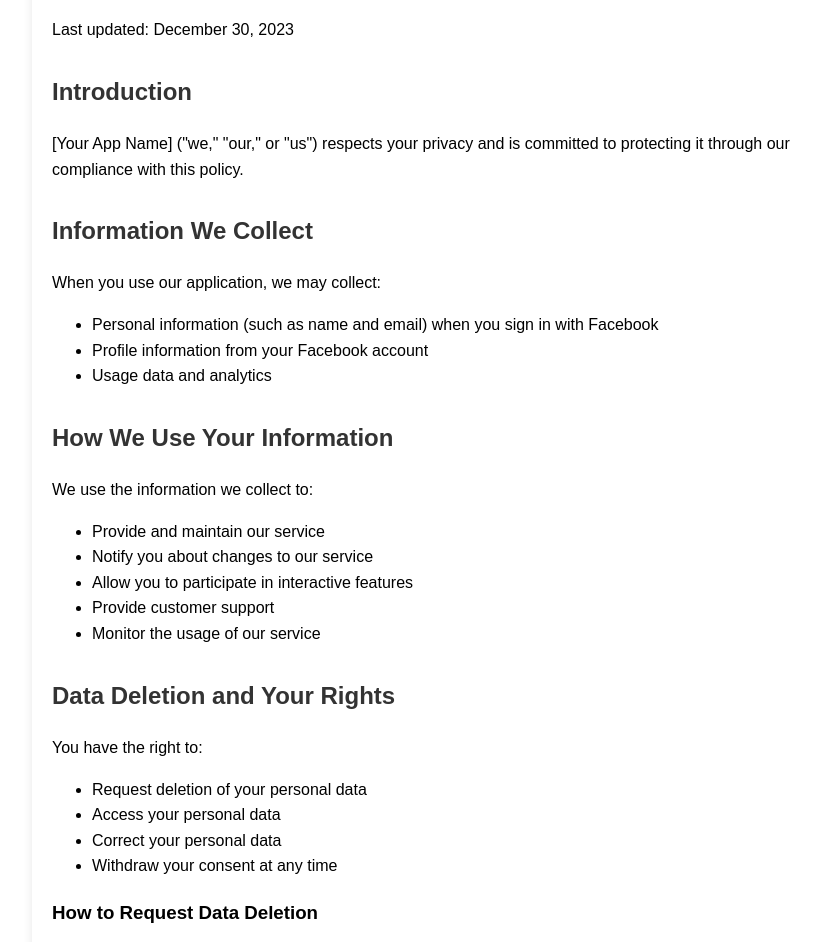
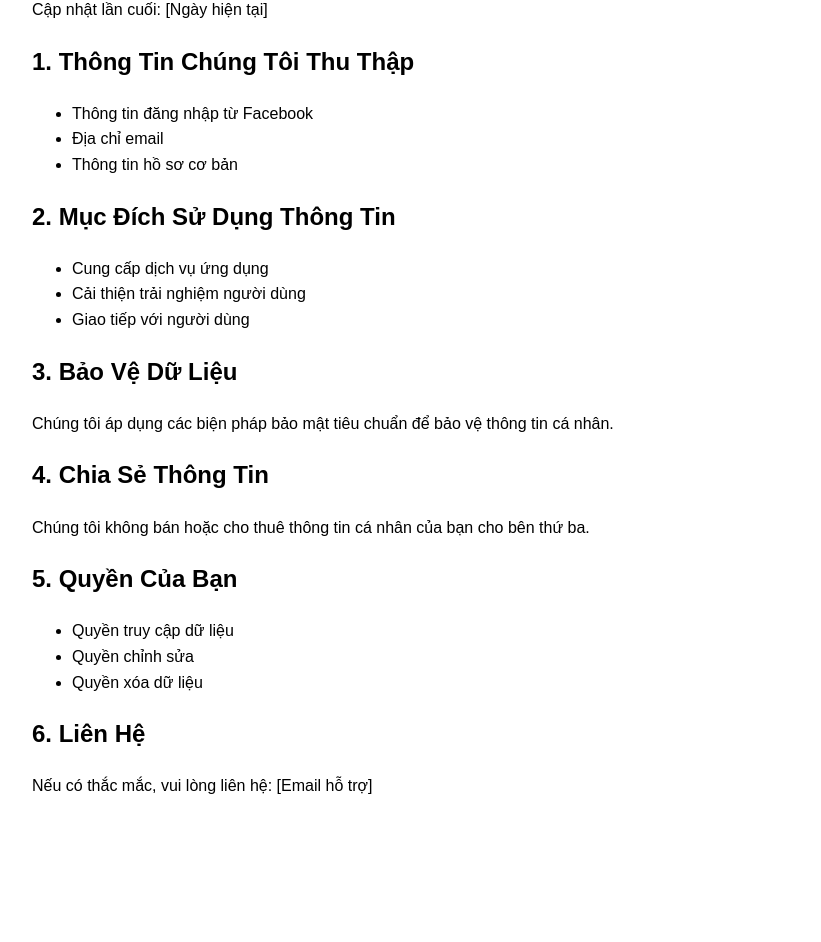
Before and after one commit to NguyenHoangAnh411/privacy-policy, a plain HTML site: page index.html in a window 1280 px wide. Shown: the part 117-1059 px from the top of the page, without its empty margins (208-1029 px from the left). After the commit the page ends 952 px from the top, so only its background shows below. Drawn offline with Linux system fonts and the light colour scheme.

Commit message:
Update index.html

```diff
--- a/index.html
+++ b/index.html
@@ -1,9 +1,8 @@
 <!DOCTYPE html>
-<html lang="en">
+<html lang="vi">
 <head>
     <meta charset="UTF-8">
-    <meta name="viewport" content="width=device-width, initial-scale=1.0">
-    <title>Privacy Policy</title>
+    <title>Chính sách Quyền Riêng Tư</title>
     <style>
         body {
             font-family: Arial, sans-serif;
@@ -12,97 +11,41 @@
             margin: 0 auto;
             padding: 20px;
         }
-        h1, h2 {
-            color: #333;
-        }
-        h1 {
-            text-align: center;
-        }
-        h2 {
-            margin-top: 30px;
-        }
-        .container {
-            background-color: #fff;
-            padding: 20px;
-            border-radius: 8px;
-            box-shadow: 0 0 10px rgba(0,0,0,0.1);
-        }
     </style>
 </head>
 <body>
-    <div class="container">
-        <h1>Privacy Policy</h1>
-        <p>Last updated: December 30, 2023</p>
+    <h1>Chính Sách Quyền Riêng Tư</h1>
 
-        <h2>Introduction</h2>
-        <p>[Your App Name] ("we," "our," or "us") respects your privacy and is committed to protecting it through our compliance with this policy.</p>
+    <p>Cập nhật lần cuối: [Ngày hiện tại]</p>
 
-        <h2>Information We Collect</h2>
-        <p>When you use our application, we may collect:</p>
-        <ul>
-            <li>Personal information (such as name and email) when you sign in with Facebook</li>
-            <li>Profile information from your Facebook account</li>
-            <li>Usage data and analytics</li>
-        </ul>
+    <h2>1. Thông Tin Chúng Tôi Thu Thập</h2>
+    <ul>
+        <li>Thông tin đăng nhập từ Facebook</li>
+        <li>Địa chỉ email</li>
+        <li>Thông tin hồ sơ cơ bản</li>
+    </ul>
 
-        <h2>How We Use Your Information</h2>
-        <p>We use the information we collect to:</p>
-        <ul>
-            <li>Provide and maintain our service</li>
-            <li>Notify you about changes to our service</li>
-            <li>Allow you to participate in interactive features</li>
-            <li>Provide customer support</li>
-            <li>Monitor the usage of our service</li>
-        </ul>
+    <h2>2. Mục Đích Sử Dụng Thông Tin</h2>
+    <ul>
+        <li>Cung cấp dịch vụ ứng dụng</li>
+        <li>Cải thiện trải nghiệm người dùng</li>
+        <li>Giao tiếp với người dùng</li>
+    </ul>
 
-        <h2>Data Deletion and Your Rights</h2>
-        <p>You have the right to:</p>
-        <ul>
-            <li>Request deletion of your personal data</li>
-            <li>Access your personal data</li>
-            <li>Correct your personal data</li>
-            <li>Withdraw your consent at any time</li>
-        </ul>
+    <h2>3. Bảo Vệ Dữ Liệu</h2>
+    <p>Chúng tôi áp dụng các biện pháp bảo mật tiêu chuẩn để bảo vệ thông tin cá nhân.</p>
 
-        <h3>How to Request Data Deletion</h3>
-        <p>You can request deletion of your data in the following ways:</p>
-        <ol>
-            <li>Through the app: Go to Settings > Privacy > Delete My Data</li>
-            <li>By email: Send a deletion request to [Your Email]</li>
-            <li>By contacting our support team</li>
-        </ol>
+    <h2>4. Chia Sẻ Thông Tin</h2>
+    <p>Chúng tôi không bán hoặc cho thuê thông tin cá nhân của bạn cho bên thứ ba.</p>
 
-        <h3>Data Deletion Process</h3>
-        <p>When you request data deletion:</p>
-        <ul>
-            <li>We will verify your identity</li>
-            <li>Delete your personal information within 30 days</li>
-            <li>Send you confirmation once deletion is complete</li>
-            <li>Remove your data from our backups within 90 days</li>
-        </ul>
+    <h2>5. Quyền Của Bạn</h2>
+    <ul>
+        <li>Quyền truy cập dữ liệu</li>
+        <li>Quyền chỉnh sửa</li>
+        <li>Quyền xóa dữ liệu</li>
+    </ul>
 
-        <h3>Data Retention</h3>
-        <p>We may retain certain information:</p>
-        <ul>
-            <li>As required by law</li>
-            <li>For legitimate business purposes</li>
-            <li>For fraud prevention</li>
-            <li>To resolve disputes</li>
-        </ul>
-
-        <h2>Data Security</h2>
-        <p>We implement appropriate security measures to protect your personal information.</p>
-
-        <h2>Changes to This Policy</h2>
-        <p>We may update our Privacy Policy from time to time. We will notify you of any changes by posting the new Privacy Policy on this page and updating the "Last updated" date.</p>
-
-        <h2>Contact Us</h2>
-        <p>If you have any questions about this Privacy Policy or wish to exercise your data rights, you can contact us:</p>
-        <ul>
-            <li>By email: [Your Email]</li>
-            <li>By visiting this page on our website: [Your Website URL]</li>
-            <li>By mail: [Your Physical Address if applicable]</li>
-        </ul>
-    </div>
+    <h2>6. Liên Hệ</h2>
+    <p>Nếu có thắc mắc, vui lòng liên hệ: [Email hỗ trợ]</p>
 </body>
 </html>
```
